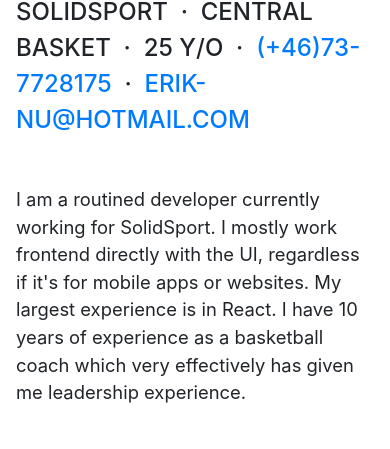
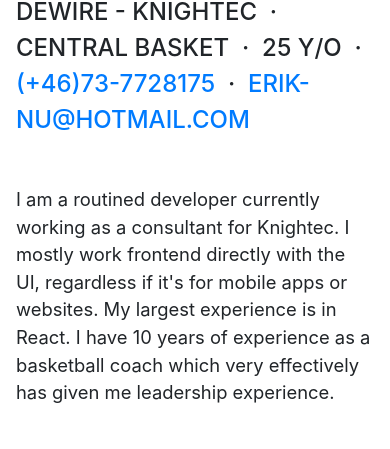
Before and after one commit to Kaosma/kaosma.github.io, a website with bundled scripts: page index.html in a window 390 px wide. Shown: the part 188-637 px from the top of the page. Built offline with nearby package versions, Linux system fonts and the light colour scheme; a web font is replaced by a local one.

Commit message:
Updated workplace

```diff
--- a/index.html
+++ b/index.html
@@ -74,13 +74,13 @@
           <span class="text-primary">Ugarte</span>
         </h1>
         <div class="subheading mb-5">
-          SolidSport &nbsp;·&nbsp;
+          Dewire - Knightec &nbsp;·&nbsp;
           Central Basket &nbsp;·&nbsp;
           25 y/o &nbsp;·&nbsp;
           <a href="tel:+46737728175">(+46)73-7728175</a> &nbsp;·&nbsp;
           <a href="mailto:name@email.com">erik-nu@hotmail.com</a>
         </div>
-        <p class="lead mb-5">I am a routined developer currently working for SolidSport. I mostly work frontend directly with the UI, regardless if it's for mobile apps or websites. My largest experience is in React. I have 10 years of experience as a basketball coach which very effectively has given me leadership experience. </p>
+        <p class="lead mb-5">I am a routined developer currently working as a consultant for Knightec. I mostly work frontend directly with the UI, regardless if it's for mobile apps or websites. My largest experience is in React. I have 10 years of experience as a basketball coach which very effectively has given me leadership experience. </p>
         <div class="social-icons">
           <a href="https://www.linkedin.com/in/erik-ugarte-786267159">
             <i class="fab fa-linkedin-in"></i>
@@ -269,7 +269,7 @@
 
         <div class="resume-item d-flex flex-column flex-md-row justify-content-between mb-5">
           <div class="resume-content">
-            <h3 class="mb-0">Knightec - Dewire</h3>
+            <h3 class="mb-0">Dewire - Knightec</h3>
             <div class="subheading mb-3">Consultant</div>
 
           </div>
```
